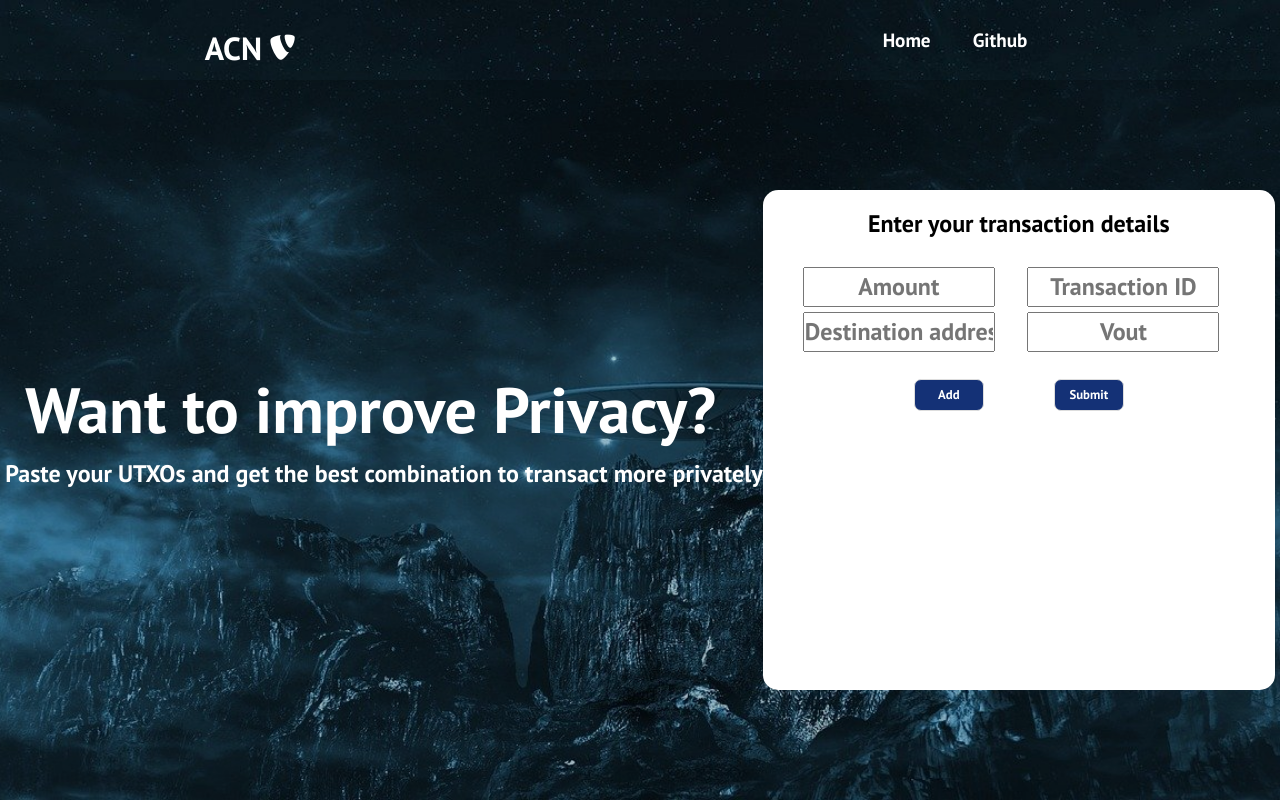
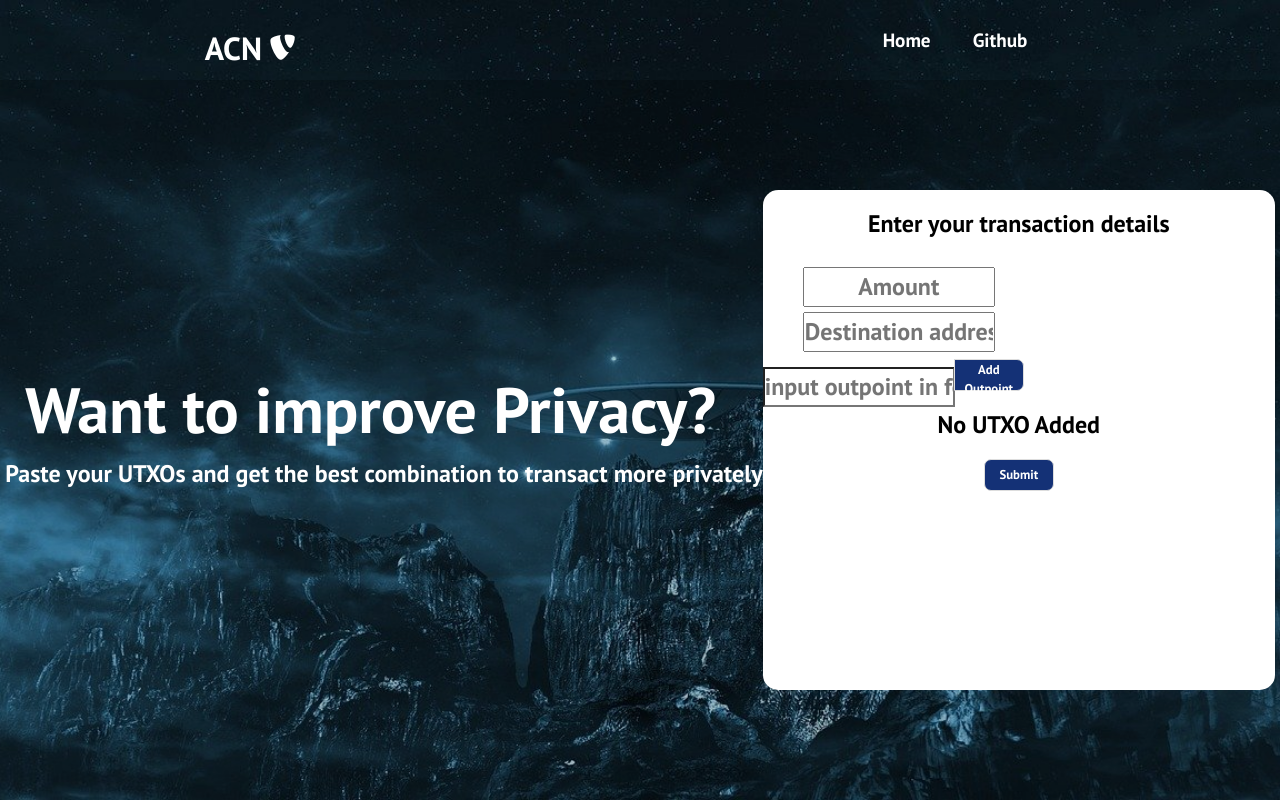
Before and after one commit to Jennycj/anti-chainanalysis, a React (Create React App) app in the folder client/anti-chainanalysis/: page / in a window 1280 px wide. Built offline with nearby package versions, Linux system fonts and the light colour scheme; the HTML template or start-up script is replaced by a standard one.

Commit message:
display utxos as a list

```diff
--- a/client/anti-chainanalysis/package.json
+++ b/client/anti-chainanalysis/package.json
@@ -20,6 +20,7 @@
     "react-router-dom": "^6.3.0",
     "react-scripts": "5.0.1",
     "typescript": "^4.6.4",
+    "uuid": "^8.3.2",
     "web-vitals": "^2.1.4"
   },
   "scripts": {
@@ -45,5 +46,8 @@
       "last 1 firefox version",
       "last 1 safari version"
     ]
+  },
+  "devDependencies": {
+    "@types/uuid": "^8.3.4"
   }
 }
--- a/client/anti-chainanalysis/src/components/Form.tsx
+++ b/client/anti-chainanalysis/src/components/Form.tsx
@@ -1,8 +1,11 @@
 import React, {ChangeEvent, useState} from "react";
 import './Form.css'
 import axios from "axios";
+import {v4 as uuidv4} from 'uuid'
+
 
 interface UtxoProps {
+    id: string;
     txid: string;
     vout: string;
     index?: number;
@@ -14,9 +17,12 @@ interface InfoProps {
 }
 function Form() {
 
-    const [inputList, setInputList] = useState<Array<UtxoProps>>([{ txid: "", vout: "" }]);
+    const [inputList, setInputList] = useState<Array<UtxoProps>>([]);
     const [amountList, setAmountList] = useState<InfoProps>({ amount: "", address: "" });
-
+    const [utxoDetails, setUtxoDetails] = useState('');
+    const [showRemove, setShowRemove] = useState(false);
+    const [removeMessage, setRemoveMessage] = useState('');
+    const [seperator, setSeperator] = useState('');
 
     const onChangeTxidHandler = (e: ChangeEvent<HTMLInputElement>, i: number, param: string) => {
         setInputList((prev) => {
@@ -52,14 +58,16 @@ function Form() {
     }
 
     // handle click event of the Remove button
-    const handleRemoveClick = (e:React.MouseEvent<HTMLButtonElement, MouseEvent>, index: number) => {
-        const filtered = inputList.filter((item, i)=> i !== index )
-        setInputList(filtered);
+    const handleRemoveClick = (e:React.MouseEvent<HTMLButtonElement, MouseEvent>, id: string) => {
+        // if(window.confirm('Are you sure you want to delete?')){
+            setInputList(inputList.filter((item) => item.id !== id))
+        // }
     };
 
     // handle click event of the Add button
     const handleAddClick = () => {
-        setInputList( [...inputList, { txid: "", vout: "" }]);
+        // setInputList( [...inputList, { txid: "", vout: "" }]);
+        setUtxoDetails("HEy")
 
     };
 
@@ -91,6 +99,51 @@ function Form() {
         return result;
     }
 
+    const handleUtxoDetailChange = (e: { target: { value: any; }; }) => {
+        // if(text === ''){
+        //     setBtnDisabled(true)
+        //     setMessage(null)
+        // } else if(text !== '' && text.trim().length <= 10) {
+        //     setMessage('Text must be at least 10 characters')
+        //     setBtnDisabled(true)
+        // } else{
+        //     setMessage(null)
+        //     setBtnDisabled(false)
+        // }
+        setUtxoDetails(e.target.value)
+    }
+
+    const handleAdd = (e: any) => {
+        e.preventDefault()
+        if(utxoDetails.trim().length > 5 && utxoDetails.trim().includes(":")){
+            let newUtxoDetails = utxoDetails.split(":");
+            const newUtxoData = {id: uuidv4(), txid: newUtxoDetails[0], vout: newUtxoDetails[1]}
+            setInputList([newUtxoData, ...inputList])
+            setUtxoDetails('')
+            setShowRemove(true)
+            setRemoveMessage("Remove");
+            setSeperator(":");
+        }
+    }
+
+    const render = () => {
+        if (showRemove) {
+            return (
+                <div>
+                    {inputList.map(detail => <><p key={detail.id}> {detail.txid}{seperator}{detail.vout}</p>  <button onClick={(e) => handleRemoveClick(e,detail.id)}>{removeMessage}</button></>)}
+                </div>
+            );
+        }else {
+            return (
+                <div>
+                    <p>  No UTXO Added </p>
+                </div>
+            );
+
+        }
+    }
+
+
 
     return (
         <div className="form">
@@ -108,35 +161,44 @@ function Form() {
                         onChange={(e) => onChangeAmountHandler(e, "address")}
                     />
                 </div>
-                {inputList.map((x:UtxoProps , i:number) => {
-                    return (
-                                <div className="box" key={i}>
-                                    <input
-                                        name="transactionID"
-                                        placeholder="Transaction ID"
-                                        value={x.txid}
-                                        onChange={(e) => onChangeTxidHandler(e, i, "txid")}
-                                    />
-                                    <input
-                                        className="ml10"
-                                        name="Index"
-                                        placeholder="Vout"
-                                        value={x.vout}
-                                        onChange={(e) => onChangeTxidHandler(e, i, "vout")}
-                                    />
-                                    <div className="btn-box">
-                                        {inputList.length !== 1 && <button
-                                            className="mr10"
-                                            onClick={(e) => handleRemoveClick(e,i)}>Remove</button>}
-                                        {/* {inputList.length - 1 === i && <button onClick={handleAddClick}>Add</button>} */}
-                                    </div>
-                                </div>
-                            );
-                })}
+                {/*{inputList.map((x:UtxoProps , i:number) => {*/}
+                {/*    return (  */}
+                {/*                <div className="box" key={i}>*/}
+                {/*                    <input*/}
+                {/*                        name="transactionID"*/}
+                {/*                        placeholder="Transaction ID"*/}
+                {/*                        value={x.txid}*/}
+                {/*                        onChange={(e) => onChangeTxidHandler(e, i, "txid")}*/}
+                {/*                    />*/}
+                {/*                    <input*/}
+                {/*                        className="ml10"*/}
+                {/*                        name="Index"*/}
+                {/*                        placeholder="Vout"*/}
+                {/*                        value={x.vout}*/}
+                {/*                        onChange={(e) => onChangeTxidHandler(e, i, "vout")}*/}
+                {/*                    />*/}
+                {/*                    <div className="btn-box">*/}
+                {/*                        {inputList.length !== 1 && <button*/}
+                {/*                            className="mr10"*/}
+                {/*                            onClick={(e) => handleRemoveClick(e,i)}>Remove</button>}*/}
+                {/*                        /!* {inputList.length - 1 === i && <button onClick={handleAddClick}>Add</button>} *!/*/}
+                {/*                    </div>*/}
+                {/*                </div>*/}
+                {/*            );*/}
+                {/*})}*/}
 
             </div>
+            <form onSubmit={handleAdd}>
+                <div className='input-group'>
+                    <input onChange={handleUtxoDetailChange} type='text' placeholder='input outpoint in form (txid:vout)' value={utxoDetails} />
+                    <button type='submit' >Add Outpoint</button>
+                </div>
+            </form>
+
+            {render()}
+
             <div className='btn-wrapper'>
-                <button onClick={handleAddClick}>Add</button>
+                {/*<button onClick={handleAddClick}>Add</button>*/}
                 <button onClick={handleSubmitClick}>Submit</button>
             </div>
 
```
Also changed, not shown: 1 other file (tests, documents, lock files or other folders).
